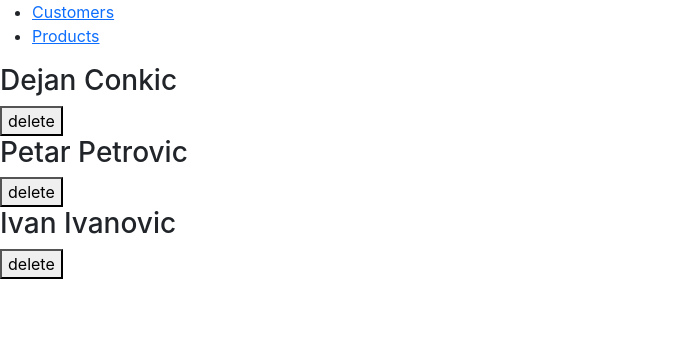
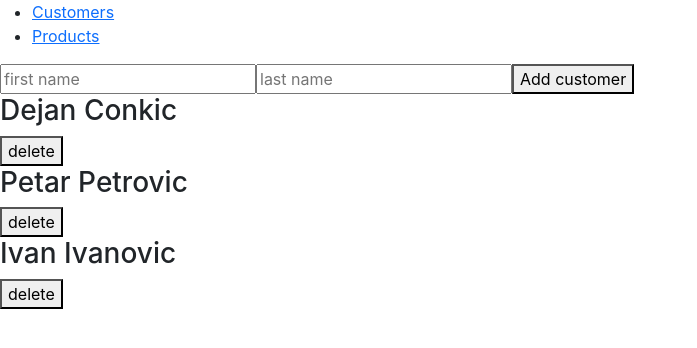
Before and after one commit to conkicdejan/store-app, a React (Create React App) app: page /customers in a window 1280 px wide. Shown: the top 348 px of the page, without its empty margins (0-697 px from the left). Built offline with nearby package versions, Linux system fonts and the light colour scheme.

Commit message:
Zadatak 3

```diff
--- a/src/pages/AppCustomers.jsx
+++ b/src/pages/AppCustomers.jsx
@@ -1,23 +1,55 @@
 import React, { useState } from "react";
 import CustomerService from "../services/CustomerService";
-import Customer from './../components/Customer';
+import Customer from "./../components/Customer";
 
 export default function AppCustomers() {
   const [customers, setCustomers] = useState(CustomerService.getAll());
+  const [firstName, setFirstName] = useState("");
+  const [lastName, setLastName] = useState("");
 
-  const fullname = (customer) => `${customer.firstname} ${customer.lastname}`
+  const fullname = (customer) => `${customer.firstName} ${customer.lastName}`;
 
   const handleRemove = (id) => {
-    const newCustomers = customers.filter(({id: custId}) => custId !== id)
+    const newCustomers = customers.filter(({ id: custId }) => custId !== id);
     setCustomers(newCustomers);
-    CustomerService.remove(id)
-  }
+    CustomerService.remove(id);
+  };
+
+  const addCustomer = (e) => {
+    e.preventDefault();
+    const newId = Math.max(...customers.map(({ id }) => id)) + 1;
+    const newCustomer = { id: newId, firstName, lastName };
+    setCustomers([newCustomer, ...customers]);
+    CustomerService.add(newCustomer);
+  };
 
   return (
     <div>
-      {customers.map((customer) => (
-        <Customer key={customer.id} id={customer.id} fullname={fullname(customer)} remove={handleRemove} />
-      ))}
+      <form onSubmit={addCustomer}>
+        <input
+          type="text"
+          onChange={(e) => setFirstName(e.target.value)}
+          value={firstName}
+          placeholder="first name"
+        />
+        <input
+          type="text"
+          onChange={(e) => setLastName(e.target.value)}
+          value={lastName}
+          placeholder="last name"
+        />
+        <button>Add customer</button>
+      </form>
+      <div>
+        {customers.map((customer) => (
+          <Customer
+            key={customer.id}
+            id={customer.id}
+            fullname={fullname(customer)}
+            remove={handleRemove}
+          />
+        ))}
+      </div>
     </div>
   );
 }
--- a/src/services/CustomerService.jsx
+++ b/src/services/CustomerService.jsx
@@ -1,14 +1,18 @@
 class CustomerService {
   constructor() {
     this.customers = [
-      { id: 1, firstname: "Dejan", lastname: "Conkic" },
-      { id: 2, firstname: "Petar", lastname: "Petrovic" },
-      { id: 3, firstname: "Ivan", lastname: "Ivanovic" },
+      { id: 1, firstName: "Dejan", lastName: "Conkic" },
+      { id: 2, firstName: "Petar", lastName: "Petrovic" },
+      { id: 3, firstName: "Ivan", lastName: "Ivanovic" },
     ];
   }
 
   getAll() {
     return this.customers;
+  }
+
+  add(newCustomer) {
+    this.customers.push(newCustomer);
   }
 
   remove(id) {
```
